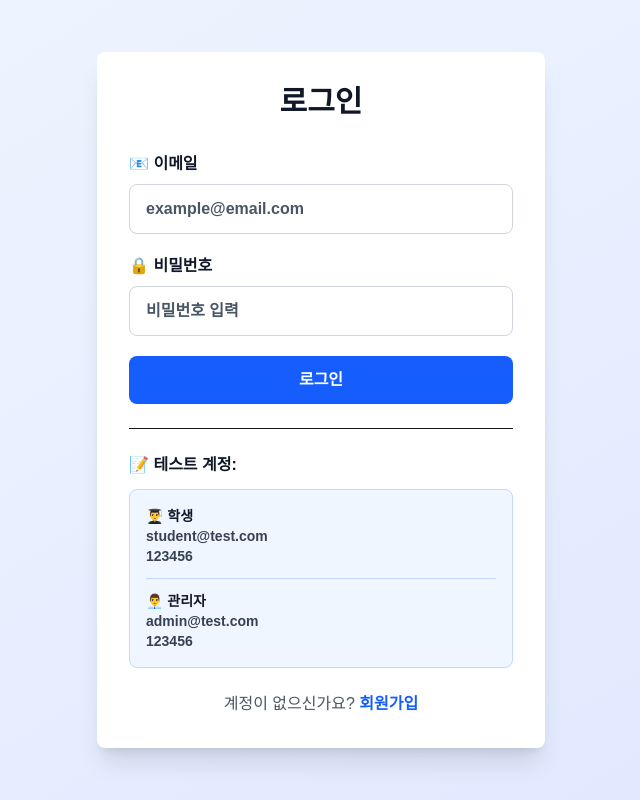
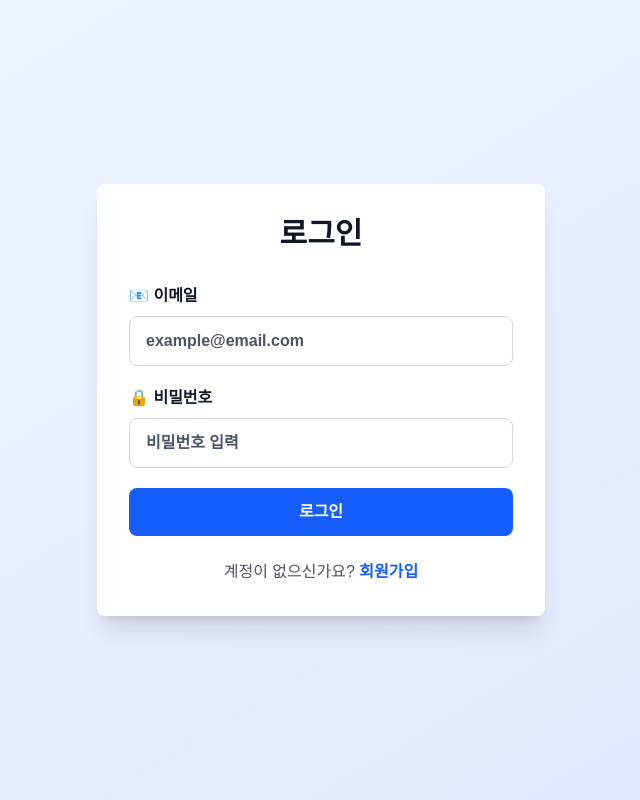
Before and after one commit to syha21-droid/attendance-system-v2, a Next.js app: page /login in a window 1280 px wide. Shown: the whole page, without its empty margins (319-959 px from the left). Built offline with nearby package versions, Linux system fonts and the light colour scheme.

Commit message:
Security: Remove test account credentials from UI, use registered users only

```diff
--- a/src/app/login/page.tsx
+++ b/src/app/login/page.tsx
@@ -25,27 +25,14 @@ export default function Login() {
     }
 
     setTimeout(() => {
-      const testUsers = [
-        {
-          id: '1',
-          email: 'student@test.com',
-          password: '123456',
-          name: '학생',
-          isAdmin: false,
-        },
-        {
-          id: '2',
-          email: 'admin@test.com',
-          password: '123456',
-          name: '관리자',
-          isAdmin: true,
-        },
-      ]
+      // 회원가입된 사용자 정보에서 조회
+      const usersStr = localStorage.getItem('users')
+      const users = usersStr ? JSON.parse(usersStr) : []
 
-      const user = testUsers.find((u) => u.email === email && u.password === password)
+      const user = users.find((u: any) => u.email === email && u.password === password)
 
       if (user) {
-        const { password, ...userWithoutPassword } = user
+        const { password: _, ...userWithoutPassword } = user
         localStorage.setItem('user', JSON.stringify(userWithoutPassword))
         setUser(userWithoutPassword as any)
         toast.success('✅ 로그인 성공!')
@@ -110,22 +97,6 @@ export default function Login() {
           </button>
         </form>
 
-        <div className="mt-6 pt-6 border-t">
-          <p className="text-base font-bold text-gray-900 mb-3">📝 테스트 계정:</p>
-          <div className="bg-blue-50 p-4 rounded-lg text-sm space-y-3 border border-blue-200">
-            <div>
-              <p className="font-bold text-gray-900">👨‍🎓 학생</p>
-              <p className="text-gray-700 font-semibold">student@test.com</p>
-              <p className="text-gray-700 font-semibold">123456</p>
-            </div>
-            <div className="pt-3 border-t border-blue-200">
-              <p className="font-bold text-gray-900">👨‍💼 관리자</p>
-              <p className="text-gray-700 font-semibold">admin@test.com</p>
-              <p className="text-gray-700 font-semibold">123456</p>
-            </div>
-          </div>
-        </div>
-
         <p className="text-center text-gray-600 mt-6">
           계정이 없으신가요?{' '}
           <Link href="/signup" className="text-blue-600 hover:underline font-semibold">
--- a/src/app/signup/page.tsx
+++ b/src/app/signup/page.tsx
@@ -38,20 +38,27 @@ export default function SignUp() {
       id: userId,
       email: formData.email,
       name: formData.name,
+      password: formData.password, // 로그인 검증용
       isAdmin: formData.isAdmin,
     }
 
-    localStorage.setItem('user', JSON.stringify(user))
-    setUser(user)
+    // 회원가입된 사용자 정보 저장
+    const usersStr = localStorage.getItem('users')
+    const users = usersStr ? JSON.parse(usersStr) : []
+    users.push(user)
+    localStorage.setItem('users', JSON.stringify(users))
 
-    // 학생이 아닌 경우만 회원가입 (관리자는 제외)
+    // 사용자 로그인 상태 저장
+    const { password: _, ...userWithoutPassword } = user
+    localStorage.setItem('user', JSON.stringify(userWithoutPassword))
+    setUser(userWithoutPassword as any)
+
+    // 학생이 아닌 경우만 학생 목록에 추가
     if (!formData.isAdmin) {
-      // 기존 학생 목록에서 이 사용자가 이미 있는지 확인
       const studentsKey = 'students'
       const existingStudents = localStorage.getItem(studentsKey)
       const students = existingStudents ? JSON.parse(existingStudents) : []
 
-      // 중복 확인
       const isDuplicate = students.some((s: any) => s.id === userId)
       if (!isDuplicate) {
         students.push({
```
